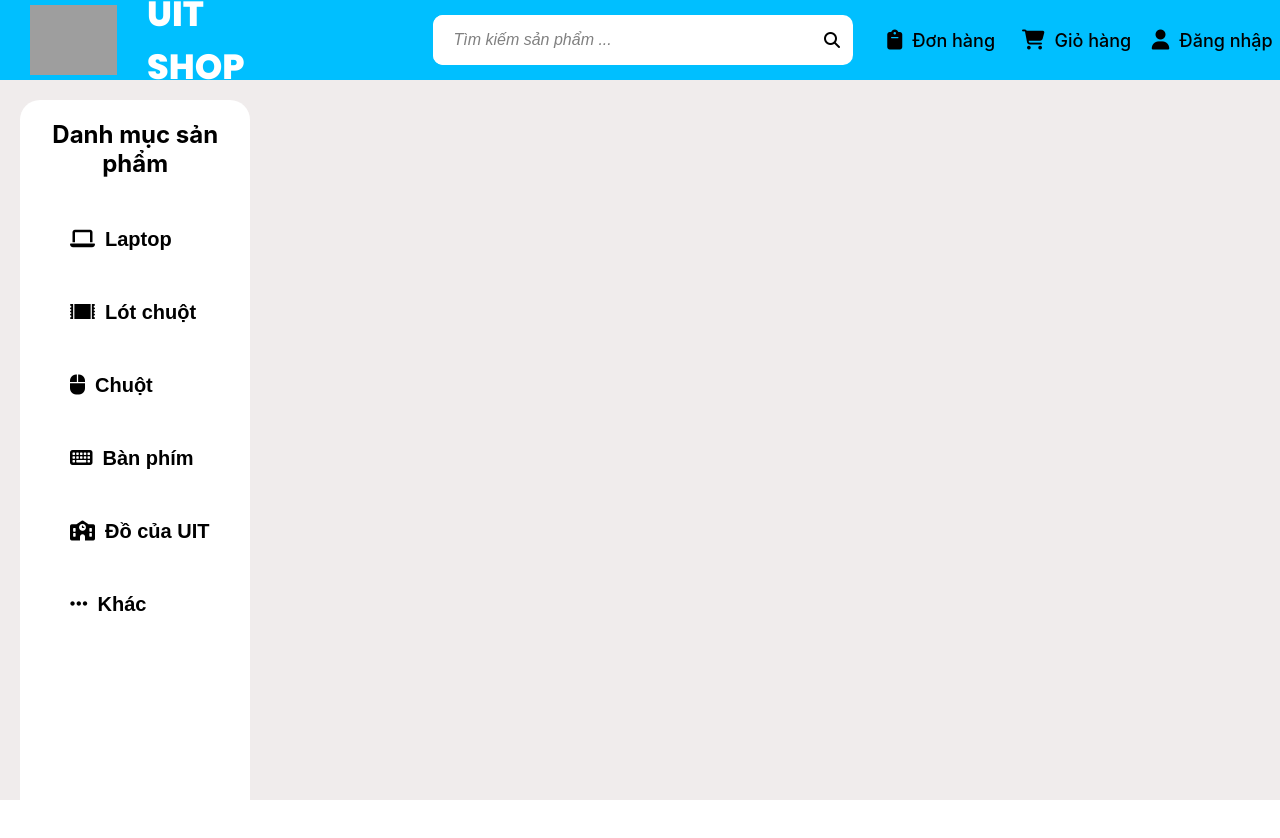
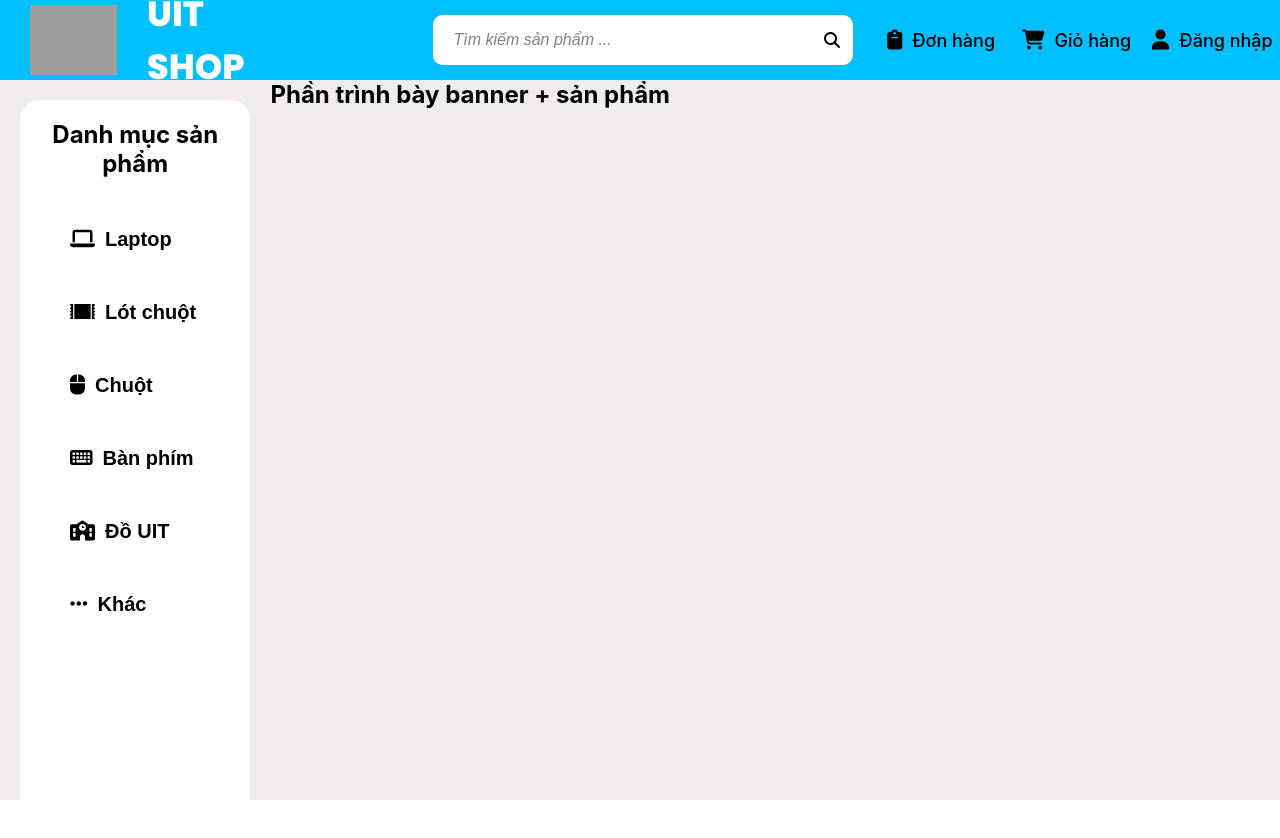
Before and after one commit to Nanome203/web-ban-hang-sv, a React (Create React App) app: page / in a window 1280 px wide. Built offline with nearby package versions, Linux system fonts and the light colour scheme; grey boxes are pictures that could not be loaded.

Commit message:
thay tag p bằng tag a ở sidebar

```diff
--- a/src/App.js
+++ b/src/App.js
@@ -7,6 +7,7 @@ function App() {
     <div className="App">
       <NavigationHeader />
       <SideBar />
+      <h2>Phần trình bày banner + sản phẩm</h2>
     </div>
   );
 }
--- a/src/components/SideBar.js
+++ b/src/components/SideBar.js
@@ -5,12 +5,12 @@ export default function SideBar() {
         <div className={styles.Sidebar}>
             <h2 style={{ textAlign: 'center' }}>Danh mục sản phẩm</h2>
             <br />
-            <p><i className="fa-solid fa-laptop" style={{ marginRight: '10px' }}></i>Laptop</p>
-            <p><i className="fa-solid fa-rug" style={{ marginRight: '10px' }}></i>Lót chuột</p>
-            <p><i className="fa-solid fa-computer-mouse" style={{ marginRight: '10px' }}></i>Chuột</p>
-            <p><i className="fa-solid fa-keyboard" style={{ marginRight: '10px' }}></i>Bàn phím</p>
-            <p><i className="fa-solid fa-school" style={{ marginRight: '10px' }}></i>Đồ của UIT</p>
-            <p><i className="fa-solid fa-ellipsis" style={{ marginRight: '10px' }}></i>Khác</p>
+            <a href='#'><i className="fa-solid fa-laptop" style={{ marginRight: '10px' }}></i>Laptop</a>
+            <a href='#'><i className="fa-solid fa-rug" style={{ marginRight: '10px' }}></i>Lót chuột</a>
+            <a href='#'><i className="fa-solid fa-computer-mouse" style={{ marginRight: '10px' }}></i>Chuột</a>
+            <a href='#'><i className="fa-solid fa-keyboard" style={{ marginRight: '10px' }}></i>Bàn phím</a>
+            <a href='#'><i className="fa-solid fa-school" style={{ marginRight: '10px' }}></i>Đồ UIT</a>
+            <a href='#'><i className="fa-solid fa-ellipsis" style={{ marginRight: '10px' }}></i>Khác</a>
         </div>
     )
 }
--- a/src/componentsCSS/SideBar.module.css
+++ b/src/componentsCSS/SideBar.module.css
@@ -4,6 +4,7 @@
     padding: 0;
 }
 .Sidebar {
+    float: left;
     margin: 20px;
     height: 90vh;
     width: 18%;
@@ -14,16 +15,20 @@
     box-sizing: border-box;
     border-radius: 20px;
 }
-.Sidebar p {
+.Sidebar a {
+    display: block;
     width: 70%;
     margin: 10px 30px;
     font-family: Arial, Helvetica, sans-serif;
     font-size: 20px;
+    text-decoration: none;
+    color: black;
     padding: 20px;
     font-weight: 600;
     border-radius: 10px;
+    outline: none;
 }
-.Sidebar p:hover {
+.Sidebar a:hover {
     margin-left: +50px;
     margin-right: -50px;
     transition: 0.3s ease;
```
